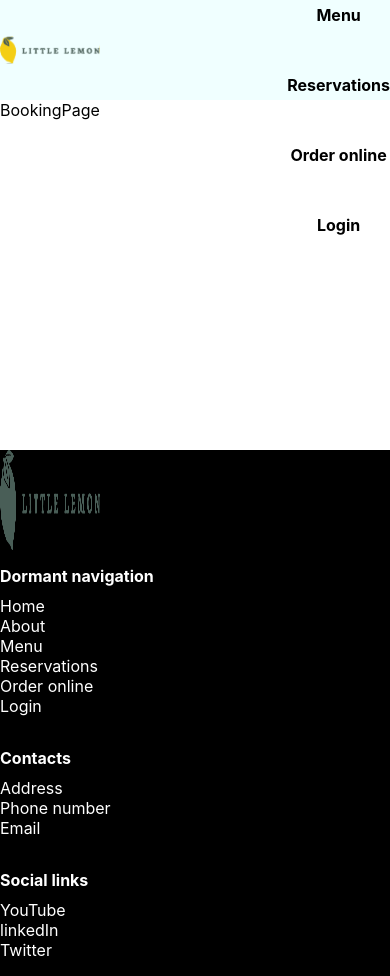
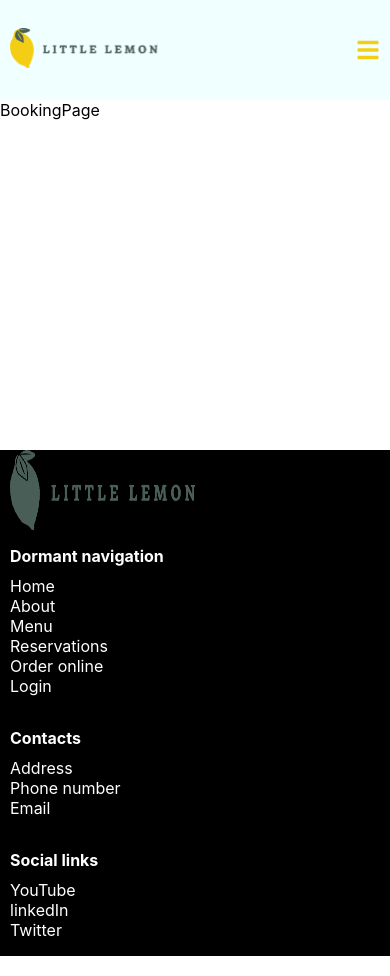
Before and after one commit to belloshehu/little-lemon-project, a React (Create React App) app in the folder little-lemon/: page /booking in a window 390 px wide. Built offline with nearby package versions, Linux system fonts and the light colour scheme.

Commit message:
Add sidebar component

```diff
--- a/little-lemon/package.json
+++ b/little-lemon/package.json
@@ -6,8 +6,10 @@
     "@testing-library/jest-dom": "^5.16.5",
     "@testing-library/react": "^13.4.0",
     "@testing-library/user-event": "^13.5.0",
+    "formik": "^2.2.9",
     "react": "^18.2.0",
     "react-dom": "^18.2.0",
+    "react-icons": "^4.7.1",
     "react-router-dom": "^6.7.0",
     "react-scripts": "5.0.1",
     "web-vitals": "^2.1.4"
--- a/little-lemon/src/App.css
+++ b/little-lemon/src/App.css
@@ -1,38 +1,193 @@
-.App {
-  text-align: center;
+.aside {
+ display: hidden;
 }
 
-.App-logo {
-  height: 40vmin;
-  pointer-events: none;
+.aside nav {
+  text-align: left;
+  justify-content: flex-start;
 }
 
-@media (prefers-reduced-motion: no-preference) {
-  .App-logo {
-    animation: App-logo-spin infinite 20s linear;
+.aside .nav-list{
+  align-items: flex-start;
+}
+
+.fa-times {
+  font-size: large;
+  font-weight: bolder;
+  position: absolute;
+  right: 10px;
+  top: 10px;
+  color: black;
+}
+
+h1 {
+  font-size: 64pt;
+}
+
+h2 {
+  font-size: 40pt;
+}
+
+.btn {
+  padding: 10px 20px;
+  border-radius: 10px;
+  color: black;
+  text-decoration: none;
+}
+
+.bg-yellow{
+  background-color: var(--yellow-color);
+}
+
+.nav {
+  display: flex;
+  align-items: center;
+  justify-content: center;
+}
+
+.flex {
+  display: flex;
+}
+
+.justify-center{
+  justify-content: center;
+}
+
+.items-center {
+  align-items: center;
+}
+
+.flex-column {
+  flex-direction: column;
+}
+
+.nav-list {
+  list-style: none;
+  padding: 0%;
+  display: flex;
+  align-items: center;
+  justify-content: space-evenly;
+  gap: 30px;
+  text-align: inherit;
+
+}
+
+
+.nav-list a{
+  text-decoration: none;
+  font-weight: bold;
+  color: inherit;
+}
+
+.logo-img {
+  width: auto;
+  height: 80px;
+}
+
+.header {
+  padding: 0% var(--main-padding);
+  background-color: azure;
+  display: flex;
+  gap: 50px;
+  justify-content: space-between;
+  align-items: center;
+}
+
+.footer {
+  padding: 0% var(--main-padding);
+  display: flex;
+  justify-content: space-between;
+  align-items: flex-start;
+  color: white;
+  background-color: black;
+}
+
+.main {
+  padding: 0% var(--main-padding);
+}
+
+.footer ul {
+  list-style: none;
+  color: inherit;
+  padding: 0;
+}
+
+.footer ul a {
+  text-decoration: none;
+  color: inherit;
+}
+
+.footer ul > li:first-child{
+  font-weight: bold;
+  margin-bottom: 10px;
+}
+
+
+/* hero section*/
+.hero-section{
+  display: flex;
+  justify-content: space-between;
+  align-items: flex-start;
+}
+
+.fa-bars {
+  visibility: hidden;
+  font-size: x-large;
+  color: var(--yellow-color);
+}
+
+@media screen and (max-width: 680px) {
+  .nav-list{
+    flex-direction: column;
+  }
+
+  .main-nav {
+    display: none;
+  }
+  .nav-list{
+    flex-direction: column;
+  }
+  .nav-list ul {
+    text-align: left;
+  }
+
+  .header {
+    padding: 0% 10px;
+  }
+  .main{
+    padding: 0% 10px;
+
+  }
+
+  .footer{
+    padding: 0% 10px;
+    flex-direction: column;
+    justify-content: flex-start;
+  }
+
+  .hero-section{
+    flex-direction: column;
+  }
+  .logo-img{
+    width: 50%;
+  }
+
+  .fa-bars{
+    visibility: visible;
+  }
+
+  .aside {
+    transition: all 1s ease-in-out;
+    transform: translateX(0%);
+    width: 90%;
+    height: auto;
+    position: absolute;
+    padding: 10px;
+    margin: 0%;
+    z-index: 10;
+    display: flex;
+    flex-direction: column;
+    justify-content: flex-start;
+    background-color: azure;
   }
 }
-
-.App-header {
-  background-color: #282c34;
-  min-height: 100vh;
-  display: flex;
-  flex-direction: column;
-  align-items: center;
-  justify-content: center;
-  font-size: calc(10px + 2vmin);
-  color: white;
-}
-
-.App-link {
-  color: #61dafb;
-}
-
-@keyframes App-logo-spin {
-  from {
-    transform: rotate(0deg);
-  }
-  to {
-    transform: rotate(360deg);
-  }
-}
--- a/little-lemon/src/App.js
+++ b/little-lemon/src/App.js
@@ -6,15 +6,19 @@ import Nav from './components/Nav';
 import Footer from './components/Footer';
 import BookingPage from './pages/BookingPage';
 import PageNotFound from './components/PageNotFound';
+import SideBar from './components/SideBar';
+import { useGlobalContext } from './lib/context';
 
 
 function App() {
+  const {isOpen} = useGlobalContext()
+  console.log(isOpen)
   return (
     <>
       <Header>
         <Nav />
       </Header>
-
+      {isOpen && <SideBar />}
       <Routes>
         <Route path='/' element={<HomePage />} />
         <Route path='/booking' element={<BookingPage />} />
--- a/little-lemon/src/components/Header.jsx
+++ b/little-lemon/src/components/Header.jsx
@@ -1,14 +1,22 @@
 import React from 'react'
 import logo from '../assets/Logo.svg'
 import '../index.css'
+import { Link } from 'react-router-dom'
+import {FaBars} from 'react-icons/fa'
+import Nav from './Nav'
+import { useGlobalContext } from '../lib/context'
 
-const Header = ({children}) => {
-  return (
-    <header className='header'>
-        <img src={logo} alt='logo' className='logo-img' />
-        {children}
-    </header>
-  )
+
+const Header = () => {
+    const {isOpen, closeNav, openNav} = useGlobalContext()
+
+    return (
+        <header className='header'>
+            <Link to='/'><img src={logo} alt='logo' className='logo-img' /></Link>
+            <Nav />
+            <FaBars className='fa-bars' onClick={openNav} />
+        </header>
+    )
 }
 
 export default Header
--- a/little-lemon/src/components/Nav.jsx
+++ b/little-lemon/src/components/Nav.jsx
@@ -6,7 +6,7 @@ import { Link } from 'react-router-dom'
 
 const Nav = () => {
   return (
-    <nav className='nav'>
+    <nav className='nav main-nav'>
         <ul className='nav-list'>
             <li>
                 <Link to="/">Home</Link>
--- /dev/null
+++ b/little-lemon/src/components/SideBar.jsx
@@ -0,0 +1,41 @@
+import React from 'react'
+import logo from '../assets/Logo.svg'
+import '../index.css'
+import { Link } from 'react-router-dom'
+import { FaTimes } from 'react-icons/fa'
+import { useGlobalContext } from '../lib/context'
+
+
+const SideBar = () => {
+    const {closeNav} = useGlobalContext()
+  return (
+    <aside className='aside'>
+        <FaTimes className='fa-times' onClick={closeNav}/>
+        <img src={logo} alt='logo' className='logo' />
+        <nav className='nav'>
+            <ul className='nav-list'>
+                <li>
+                    <Link to="/">Home</Link>
+                </li>
+                <li>
+                    <Link to="/about">About</Link>
+                </li>
+                <li>
+                    <Link to="/menu">Menu</Link>
+                </li>
+                <li>
+                    <Link to="/reservations">Reservations</Link>
+                </li>
+                <li>
+                    <Link to="/orderonline">Order online</Link>
+                </li>
+                <li>
+                    <Link to="/login">Login</Link>
+                </li>
+            </ul>
+        </nav>
+    </aside>
+  )
+}
+
+export default SideBar
--- a/little-lemon/src/index.css
+++ b/little-lemon/src/index.css
@@ -20,134 +20,8 @@ code {
 }
 
 #root {
+  position: relative;
   display: grid;
   grid-template-columns: 100%;
   grid-template-rows: 100px minmax(350px, auto) minmax(300px, auto);
 }
-
-.btn {
-  padding: 10px 20px;
-  border-radius: 10px;
-  color: black;
-  text-decoration: none;
-}
-
-.bg-yellow{
-  background-color: var(--yellow-color);
-}
-.nav {
-  display: flex;
-  align-items: center;
-  justify-content: center;
-}
-
-.flex {
-  display: flex;
-}
-
-.justify-center{
-  justify-content: center;
-}
-
-.items-center {
-  align-items: center;
-}
-
-.flex-column {
-  flex-direction: column;
-}
-
-.nav-list {
-  list-style: none;
-  padding: 0%;
-  display: flex;
-  align-items: center;
-  justify-content: space-evenly;
-  gap: 50px;
-}
-
-
-.nav-list a{
-  text-decoration: none;
-  font-weight: bold;
-  color: inherit;
-}
-
-.logo-img {
-  width: 100px;
-  height: 100px;
-}
-
-.header {
-  padding: 0% var(--main-padding);
-  background-color: azure;
-  display: flex;
-  gap: 50px;
-  justify-content: space-between;
-  align-items: center;
-}
-
-.footer {
-  padding: 0% var(--main-padding);
-  display: flex;
-  justify-content: space-between;
-  align-items: flex-start;
-  color: white;
-  background-color: black;
-}
-
-.main {
-  padding: 0% var(--main-padding);
-}
-
-.footer ul {
-  list-style: none;
-  color: inherit;
-  padding: 0;
-}
-
-.footer ul a {
-  text-decoration: none;
-  color: inherit;
-}
-
-.footer ul > li:first-child{
-  font-weight: bold;
-  margin-bottom: 10px;
-}
-
-
-/* hero section*/
-.hero-section{
-  display: flex;
-  justify-content: space-between;
-  align-items: flex-start;
-}
-
-
-@media screen and (max-width: 680px) {
-  .nav-list{
-    flex-direction: column;
-  }
-  .nav-list ul {
-    text-align: left;
-  }
-
-  .header {
-    padding: 0%;
-  }
-  .main{
-    padding: 0%;
-  }
-
-  .footer{
-    padding: 0%;
-    flex-direction: column;
-    justify-content: flex-start;
-  }
-
-  .hero-section{
-    flex-direction: column;
-  }
-
-}
--- a/little-lemon/src/index.js
+++ b/little-lemon/src/index.js
@@ -4,14 +4,16 @@ import './index.css';
 import App from './App';
 import reportWebVitals from './reportWebVitals';
 import {BrowserRouter} from 'react-router-dom'
-
+import AppContextProvider from './lib/context'
 
 const root = ReactDOM.createRoot(document.getElementById('root'));
 root.render(
   <React.StrictMode>
-    <BrowserRouter>
-      <App />
-    </BrowserRouter>
+    <AppContextProvider>
+      <BrowserRouter>
+        <App />
+      </BrowserRouter>
+    </AppContextProvider>
   </React.StrictMode>
 );
 
```
Also changed, not shown: 1 other file (tests, documents, lock files or other folders).
